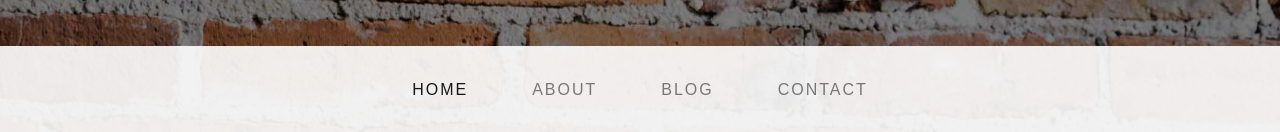
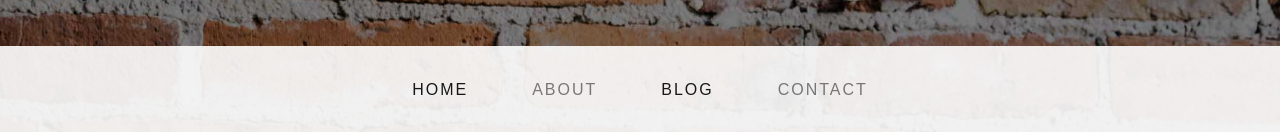
Before and after one commit to phunguit/react-js-blog, a React (Create React App) app: page /blog in a window 1280 px wide. Shown: the part 149-281 px from the top of the page. Built offline with nearby package versions, Linux system fonts and the light colour scheme.

Commit message:
- Custom Menu

```diff
--- a/src/components/Blog.js
+++ b/src/components/Blog.js
@@ -5,7 +5,7 @@ class Blog extends Component {
     return (
         <div className="bg-faded p-4 my-4">
             <div className="card card-inverse">
-                <img className="card-img img-fluid w-100" src="img/slide-1.jpg" alt />
+                <img className="card-img img-fluid w-100" src="img/slide-1.jpg" alt="slide-1" />
                 <div className="card-img-overlay bg-overlay">
                     <h2 className="card-title text-shadow text-white text-uppercase mb-0">Post Title</h2>
                     <h4 className="text-shadow text-white">March 1, 2017</h4>
--- a/src/components/Navigation.js
+++ b/src/components/Navigation.js
@@ -1,4 +1,44 @@
 import React, { Component } from 'react';
+import { Route, Link }          from 'react-router-dom';
+
+var routesMenu = [
+    {
+        to: '',
+        exact: true,
+        name: 'Home'
+    },
+    {
+        to: '/about',
+        exact: true,
+        name: 'About'
+    },
+    {
+        to: '/blog',
+        exact: true,
+        name: 'Blog'
+    },
+    {
+        to: '/contact',
+        exact: true,
+        name: 'Contact'
+    }
+];
+
+const NavMenuLink = ({ menu }) => (
+    <Route
+        path={menu.to}
+        exact={menu.exact}
+        children={
+            ({ match }) => {
+                var classActive = match ? "active" : "";
+                return (
+                    <li className={`nav-item px-lg-4 ${classActive}`}>
+                        <Link className='nav-link text-uppercase text-expanded' to={menu.to}>{menu.name}</Link>
+                    </li>
+            )}
+        }
+    />
+);
 
 class Navigation extends Component {
   render() {
@@ -12,20 +52,7 @@ class Navigation extends Component {
                     </button>
                     <div className="collapse navbar-collapse" id="navbarResponsive">
                         <ul className="navbar-nav mx-auto">
-                            <li className="nav-item active px-lg-4">
-                            <a className="nav-link text-uppercase text-expanded" href="index.html">Home
-                            <span className="sr-only">(current)</span>
-                            </a>
-                            </li>
-                            <li className="nav-item px-lg-4">
-                            <a className="nav-link text-uppercase text-expanded" href="about.html">About</a>
-                            </li>
-                            <li className="nav-item px-lg-4">
-                            <a className="nav-link text-uppercase text-expanded" href="blog.html">Blog</a>
-                            </li>
-                            <li className="nav-item px-lg-4">
-                            <a className="nav-link text-uppercase text-expanded" href="contact.html">Contact</a>
-                            </li>
+                            { this.getNavMenu(routesMenu) }
                         </ul>
                     </div>
                 </div>
@@ -33,6 +60,14 @@ class Navigation extends Component {
         </div>
     );
   }
+
+  getNavMenu(routesMenu) {
+    return routesMenu.map((menu, index) => {
+        return (
+            <NavMenuLink key={ index } menu={ menu } />
+        );
+    });
+  }
 }
 
 export default Navigation;
--- a/src/components/NewsItem.js
+++ b/src/components/NewsItem.js
@@ -9,7 +9,7 @@ class NewsItem extends Component {
                 <strong>worth visitng</strong>
             </h2>
             <hr className="divider" />
-            <img className="img-fluid float-left mr-4 d-none d-lg-block" src="img/intro-pic.jpg" />
+            <img className="img-fluid float-left mr-4 d-none d-lg-block" src="img/intro-pic.jpg" alt="intro-pic" />
             <p>Lorem ipsum dolor sit amet, consectetur adipisicing elit. Magnam soluta dolore voluptatem, deleniti dignissimos excepturi veritatis cum hic sunt perferendis ipsum perspiciatis nam officiis sequi atque enim ut! Velit, consectetur.</p>
             <p>Lorem ipsum dolor sit amet, consectetur adipisicing elit. Laboriosam pariatur perspiciatis reprehenderit illo et vitae iste provident debitis quos corporis saepe deserunt ad, officia, minima natus molestias assumenda nisi velit?</p>
             <p>Lorem ipsum dolor sit amet, consectetur adipisicing elit. Reprehenderit totam libero expedita magni est delectus pariatur aut, aperiam eveniet velit cum possimus, autem voluptas. Eum qui ut quasi voluptate blanditiis?</p>
```
